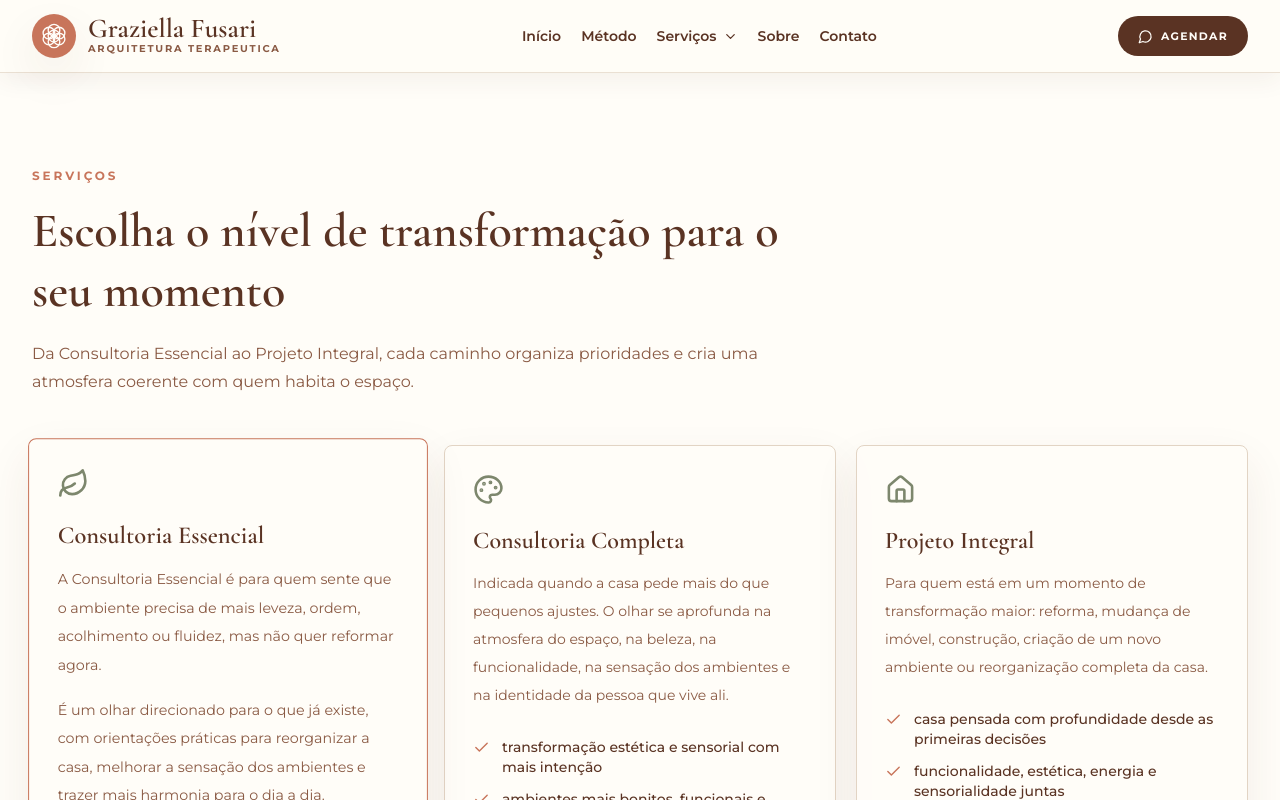
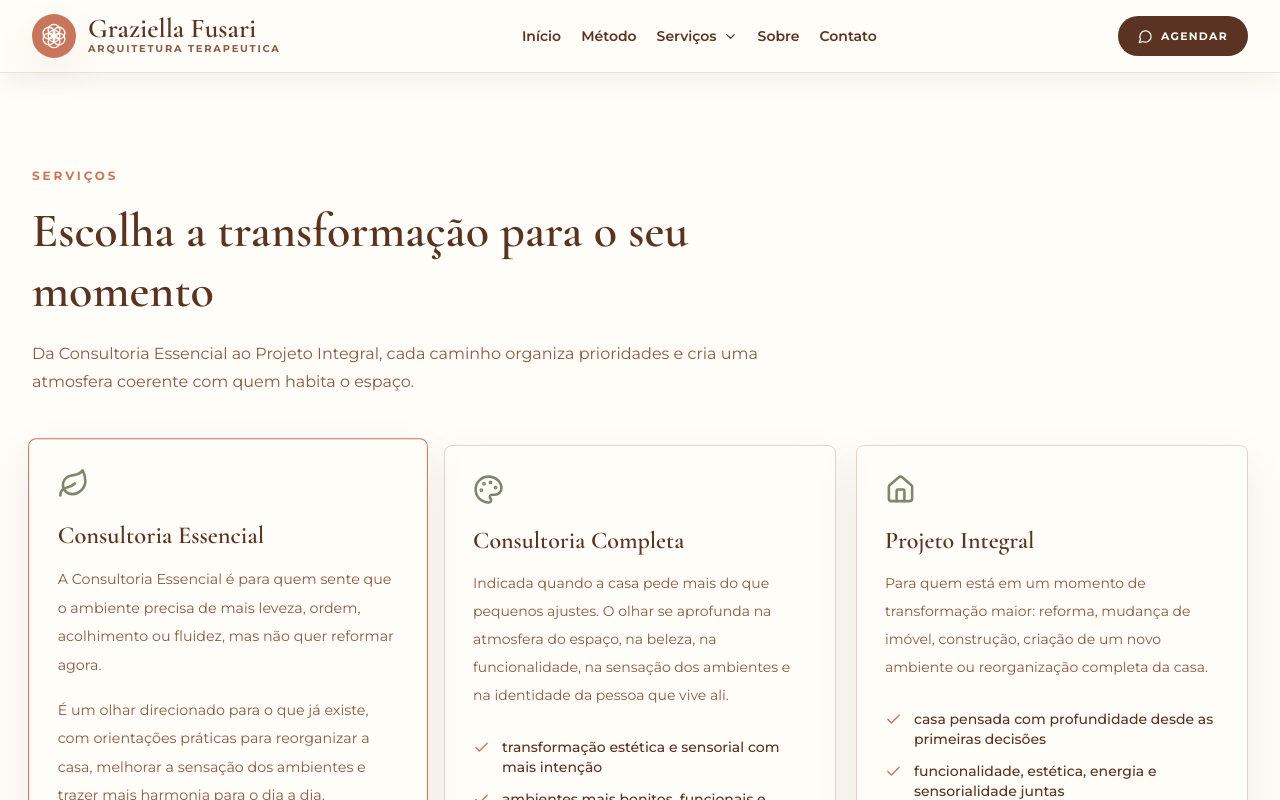
Before and after one commit to graziberry/graziellafusari.com, a Next.js app: page /arquitetura-terapeutica in a window 1280 px wide. Shown: the top 800 px of the page. Built offline with nearby package versions, Linux system fonts and the light colour scheme.

Commit message:
Update architecture services heading

```diff
--- a/app/arquitetura-terapeutica/page.tsx
+++ b/app/arquitetura-terapeutica/page.tsx
@@ -38,7 +38,7 @@ export default function ArquiteturaTerapeuticaPage() {
         <div className="mx-auto max-w-7xl px-5 md:px-8">
           <SectionHeading
             eyebrow="Serviços"
-            title="Escolha o nível de transformação para o seu momento"
+            title="Escolha a transformação para o seu momento"
             subtitle="Da Consultoria Essencial ao Projeto Integral, cada caminho organiza prioridades e cria uma atmosfera coerente com quem habita o espaço."
           />
           <div className="mt-12 grid gap-5 lg:grid-cols-3">
```
